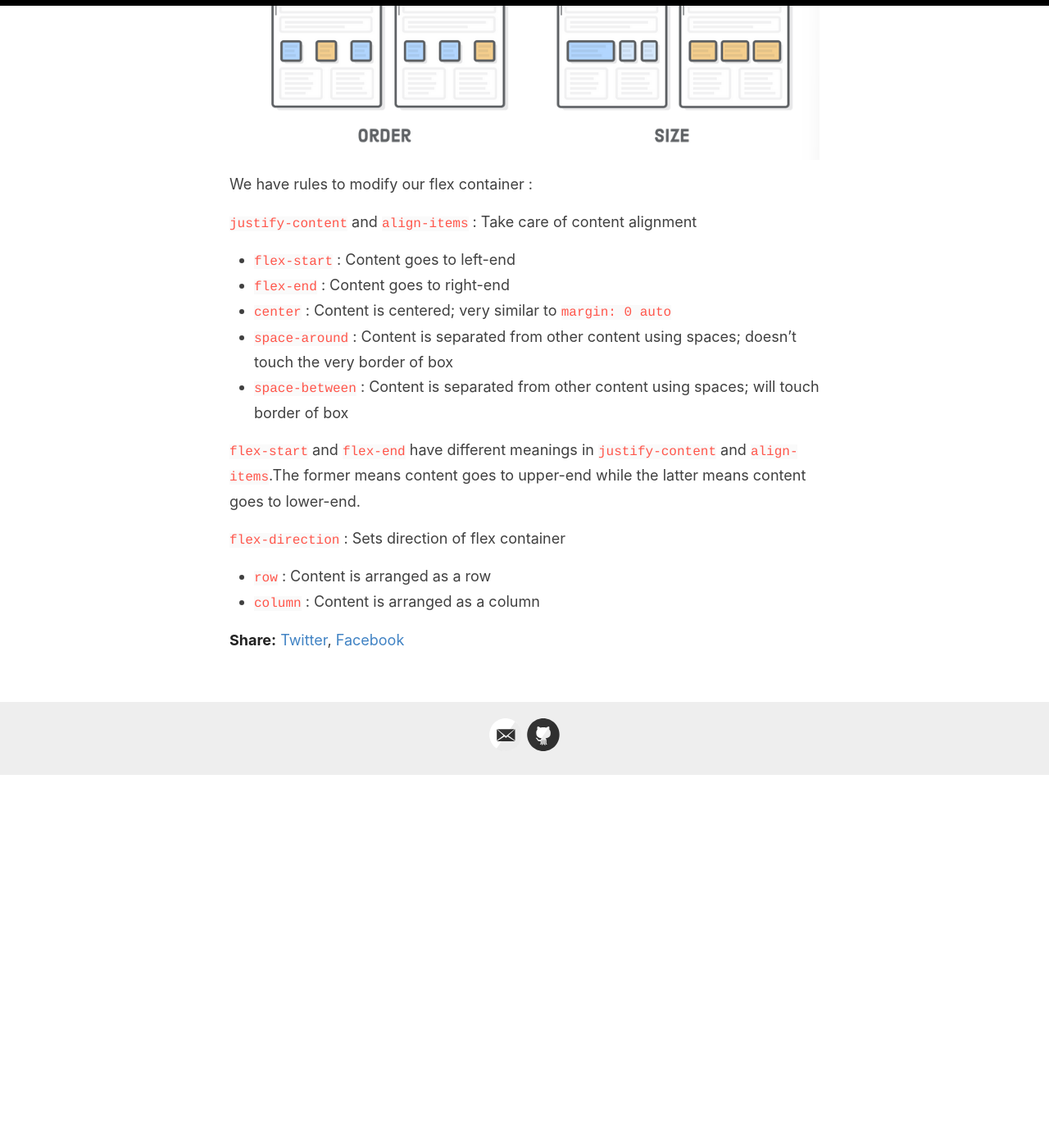
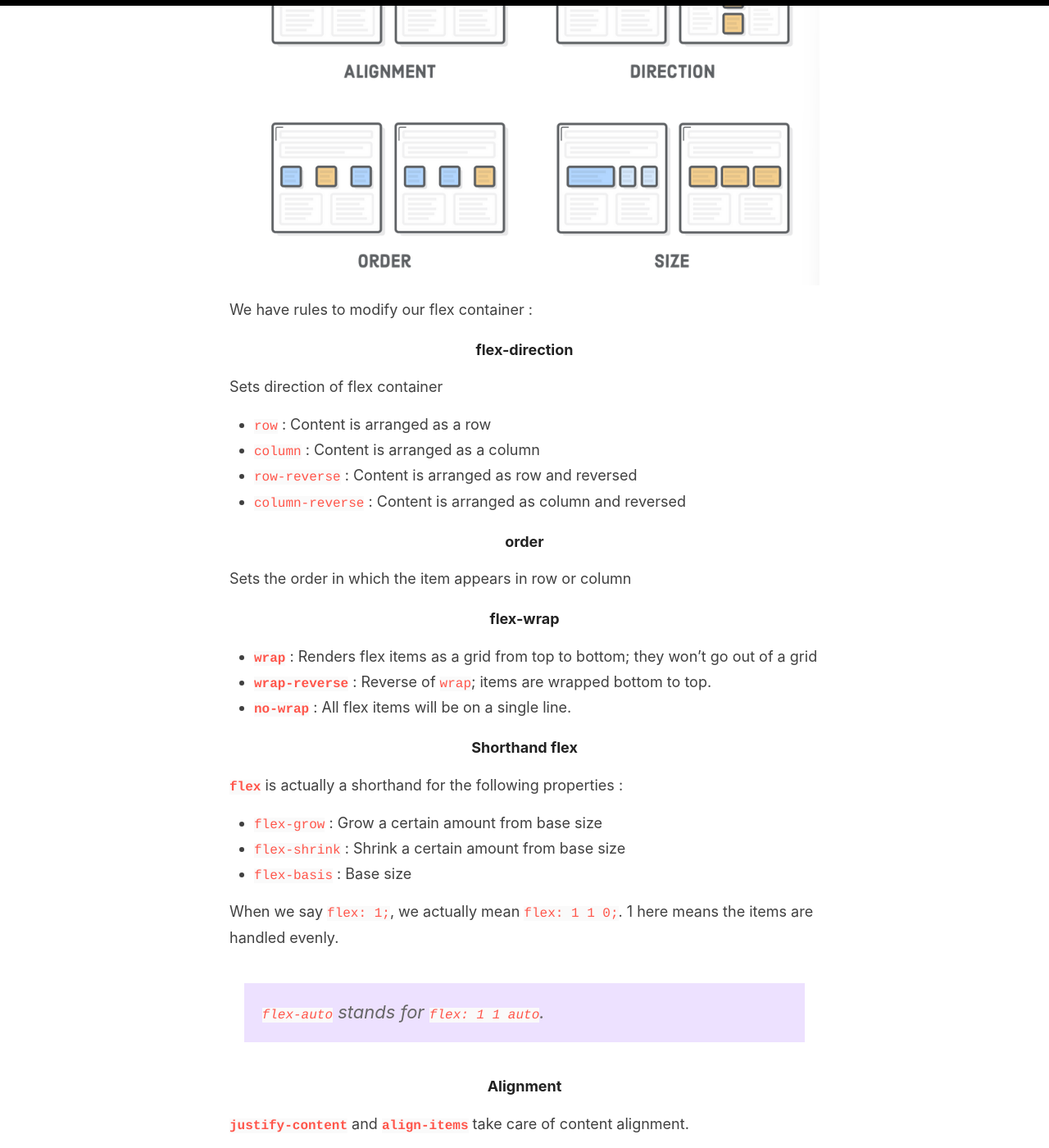
Before and after one commit to aigle-levant/notes-page, a Jekyll site: the page built from _posts/2024-08-04-css-flexbox.md, in a window 1280 px wide and 1400 px high, scrolled down 2507 px. Shown: the whole window at 82% size. Built offline with Jekyll 4.4.1, drawn with Linux system fonts in a browser that asks for light colours; before the commit the page ends 3453 px from its top, so only the background shows below that; some of the changed text lies outside the part shown.

```diff
--- a/_posts/2024-08-04-css-flexbox.md
+++ b/_posts/2024-08-04-css-flexbox.md
@@ -39,7 +39,40 @@ So, you can have a parent element as a flex container then use its children as f
 
 We have rules to modify our flex container :
 
-``justify-content`` and ``align-items`` : Take care of content alignment
+#### flex-direction
+
+Sets direction of flex container
+
+* ``row`` : Content is arranged as a row
+* ``column`` : Content is arranged as a column
+* ``row-reverse`` : Content is arranged as row and reversed
+* ``column-reverse`` : Content is arranged as column and reversed
+
+#### order
+
+Sets the order in which the item appears in row or column
+
+#### flex-wrap
+
+* **``wrap``** : Renders flex items as a grid from top to bottom; they won't go out of a grid
+* **``wrap-reverse``** : Reverse of ``wrap``; items are wrapped bottom to top.
+* **``no-wrap``** : All flex items will be on a single line.
+
+#### Shorthand flex
+
+**``flex``** is actually a shorthand for the following properties :
+
+* ``flex-grow`` : Grow a certain amount from base size
+* ``flex-shrink`` : Shrink a certain amount from base size
+* ``flex-basis`` : Base size
+
+When we say ``flex: 1;``, we actually mean ``flex: 1 1 0;``. 1 here means the items are handled evenly.
+
+> ``flex-auto`` stands for ``flex: 1 1 auto``.
+
+#### Alignment
+
+**``justify-content``** and **``align-items``** take care of content alignment.
 
 * ``flex-start`` : Content goes to left-end
 * ``flex-end`` : Content goes to right-end
@@ -47,10 +80,6 @@ We have rules to modify our flex container :
 * ``space-around`` : Content is separated from other content using spaces; doesn't touch the very border of box
 * ``space-between`` : Content is separated from other content using spaces; will touch border of box
 
-``flex-start`` and ``flex-end`` have different meanings in ``justify-content`` and ``align-items``.The former means content goes to upper-end while the latter means content goes to lower-end.
-{:.note}
+> **``flex-start``** and **``flex-end``** have different meanings in ``justify-content`` and ``align-items``.The former means content goes to upper-end while the latter means content goes to lower-end.
 
-``flex-direction`` : Sets direction of flex container
-
-* ``row`` : Content is arranged as a row
-* ``column`` : Content is arranged as a column
+``gap`` : Adds space between flex items
```
Also changed, not shown: other parts of _posts/2024-08-04-css-flexbox.md (+1 -1 lines), _posts/2024-06-28-java-list.md (+1 -1 lines), _posts/2024-07-01-java-arrays.md (+1 -1 lines), _posts/2024-07-02-java-oop.md (+1 -1 lines), _posts/2024-08-03-css-box-model.md (+1 -1 lines), _posts/2024-08-04-css-float.md (+1 -1 lines), README.md.
